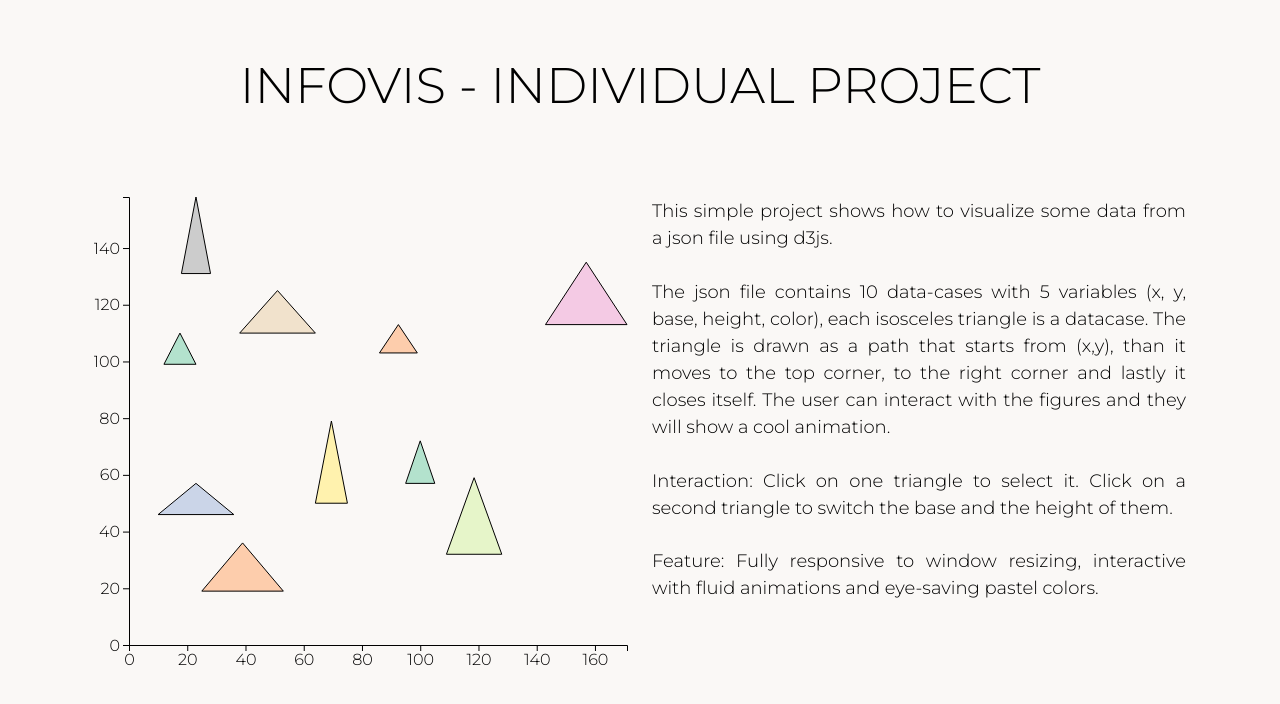
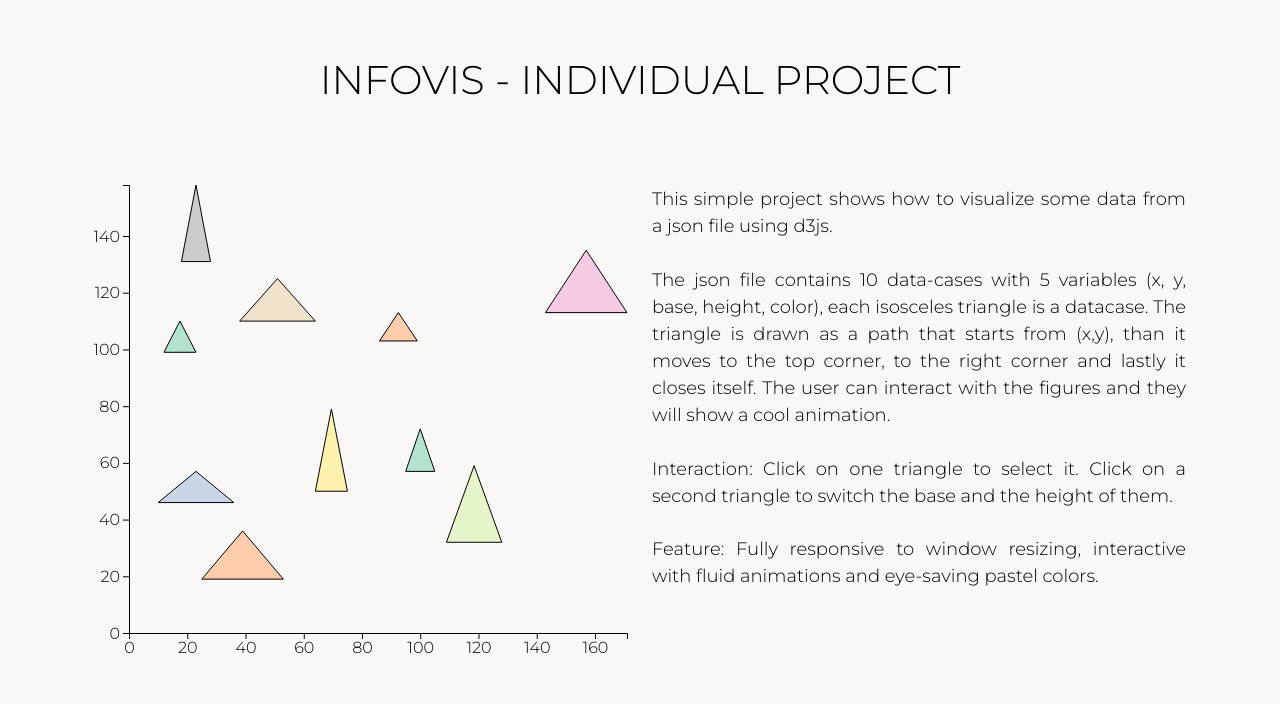
Before and after one commit to musica-maestro/INFOVIS-individual-project, a plain HTML site: page index.html in a window 1280 px wide. Drawn offline with nearby package versions, Linux system fonts and the light colour scheme.

Commit message:
Fix fonts

```diff
--- a/css/style.css
+++ b/css/style.css
@@ -4,8 +4,7 @@ body {
 
 h1 {
   font-family: 'Montserrat', sans-serif;
-  font-weight: 300;
-  font-size: 50px;
+  font-weight: 400;
   text-transform: uppercase;
   color: #000000;
   text-align: center;
--- a/index.html
+++ b/index.html
@@ -3,6 +3,7 @@
 
 <head>
   <title>INFOVIS Individual Project</title>
+  <meta name="viewport" content="width=device-width, initial-scale=1">
   <meta content="text/html;charset=utf-8" http-equiv="Content-Type">
   <meta content="utf-8" http-equiv="encoding">
   <link href="https://cdn.jsdelivr.net/npm/bootstrap@5.1.3/dist/css/bootstrap.min.css" rel="stylesheet"
```
